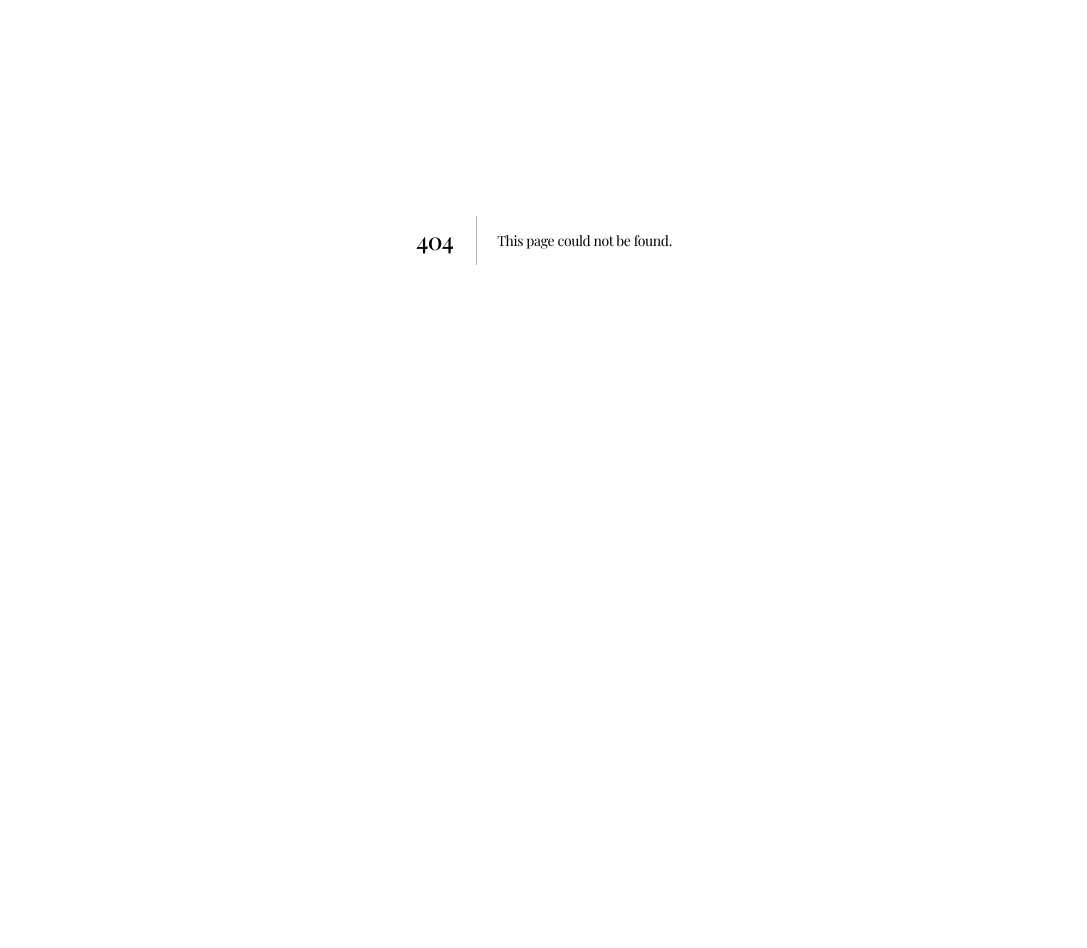
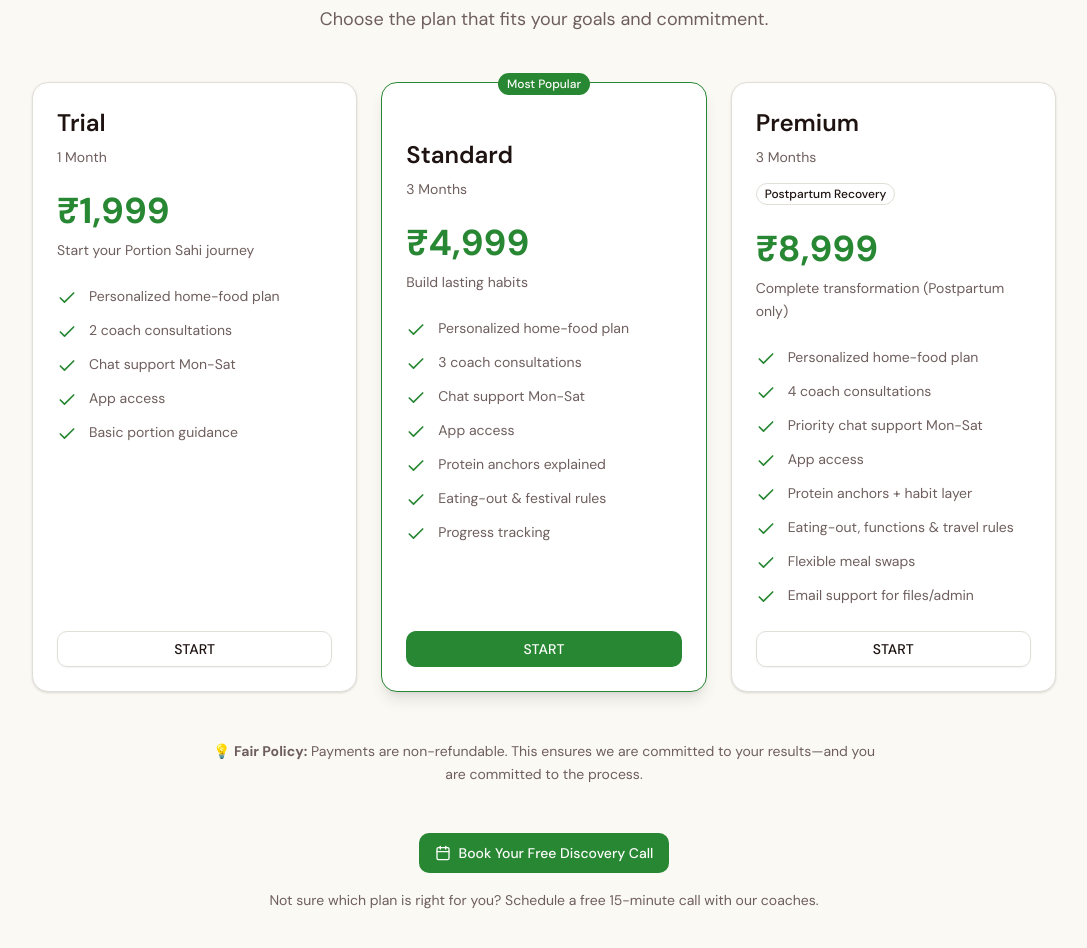
Before and after one commit to aniket9833/chatora-coach, a Next.js app: page /plans in a window 1280 px wide. Before the commit this address had no page. Shown: the part 160-1108 px from the top of the page, without its empty margins (96-1183 px from the left). Before the commit the page ends 800 px from the top, so only its background shows below. Built offline with nearby package versions, Linux system fonts and the light colour scheme; a web font is replaced by a local one.

Commit message:
Separated plans page and added payment links

```diff
--- a/app/page.tsx
+++ b/app/page.tsx
@@ -5,7 +5,6 @@
   SystemPlan,
   StakesStrip,
   Benefits,
-  Plans,
   RulesProtect,
   FAQ,
   CTA,
@@ -22,7 +21,6 @@
       <SystemPlan />
       <StakesStrip />
       <Benefits />
-      <Plans />
       <RulesProtect />
       <FAQ />
       <Testimonials />
--- /dev/null
+++ b/app/plans/page.tsx
@@ -0,0 +1,14 @@
+import { Plans } from "@/components/landing/plans";
+
+export const metadata = {
+  title: "Plans | Chatora Coach",
+  description: "Choose the perfect plan for your fitness and wellness journey.",
+};
+
+export default function PlansPage() {
+  return (
+    <main className="min-h-screen">
+      <Plans showPaymentLinks={true} />
+    </main>
+  );
+}
--- a/components/landing/benefits.tsx
+++ b/components/landing/benefits.tsx
@@ -2,6 +2,7 @@
 
 import { Check, ArrowRight } from "lucide-react";
 import { Button } from "@/components/ui/button";
+import Link from "next/link";
 
 export function Benefits() {
   const benefits = [
@@ -42,10 +43,12 @@
 
         {/* CTA */}
         <div className="mt-12 text-center">
-          <Button size="lg" className="px-8">
-            GET STARTED
-            <ArrowRight className="ml-2 h-5 w-5" />
-          </Button>
+          <Link href="/plans">
+            <Button size="lg" className="px-8">
+              START
+              <ArrowRight className="ml-2 h-5 w-5" />
+            </Button>
+          </Link>
         </div>
       </div>
     </section>
--- a/components/landing/cta.tsx
+++ b/components/landing/cta.tsx
@@ -2,6 +2,7 @@
 
 import { Button } from "@/components/ui/button";
 import { ArrowRight, MessageCircle } from "lucide-react";
+import Link from "next/link";
 
 export function CTA() {
   return (
@@ -24,14 +25,16 @@
           </p>
 
           <div className="flex flex-col sm:flex-row gap-4 justify-center">
+            <Link href="/plans">
               <Button
                 size="lg"
                 variant="secondary"
                 className="text-base px-8 group"
               >
-              START NOW
+                START
                 <ArrowRight className="ml-2 h-5 w-5 group-hover:translate-x-1 transition-transform" />
               </Button>
+            </Link>
             <Button
               size="lg"
               variant="outline"
--- a/components/landing/footer.tsx
+++ b/components/landing/footer.tsx
@@ -15,19 +15,19 @@
 const footerLinks = {
   company: [
     { label: "About Us", href: "#" },
-    { label: "Our Team", href: "#" },
-    { label: "Careers", href: "#" },
-    { label: "Blog", href: "#" },
+    // { label: "Our Team", href: "#" },
+    // { label: "Careers", href: "#" },
+    // { label: "Blog", href: "#" },
   ],
   services: [
-    { label: "Essential Plans", href: "#plans" },
-    { label: "Corporate Wellness", href: "#" },
-    { label: "Group Coaching", href: "#" },
+    { label: "Essential Plans", href: "/plans" },
+    // { label: "Corporate Wellness", href: "#" },
+    // { label: "Group Coaching", href: "#" },
     { label: "1-on-1 Coaching", href: "#" },
   ],
   support: [
     { label: "FAQ", href: "#faq" },
-    { label: "Contact Us", href: "#contact" },
+    // { label: "Contact Us", href: "#contact" },
     { label: "Privacy Policy", href: "#" },
     { label: "Terms of Service", href: "#" },
   ],
--- a/components/landing/hero.tsx
+++ b/components/landing/hero.tsx
@@ -4,6 +4,7 @@
 import { Button } from "@/components/ui/button";
 import { Badge } from "@/components/ui/badge";
 import { ArrowRight, CheckCircle } from "lucide-react";
+import Link from "next/link";
 
 export function Hero() {
   return (
@@ -45,10 +46,12 @@
             </p>
 
             <div className="animate-fade-in-up animation-delay-300 flex flex-col sm:flex-row gap-4">
-              <Button size="lg" className="text-base px-8 group">
-                START
-                <ArrowRight className="ml-2 h-5 w-5 group-hover:translate-x-1 transition-transform" />
-              </Button>
+              <Link href="/plans">
+                <Button size="lg" className="text-base px-8 group">
+                  START
+                  <ArrowRight className="ml-2 h-5 w-5 group-hover:translate-x-1 transition-transform" />
+                </Button>
+              </Link>
               {/* <Button
                 size="lg"
                 variant="outline"
--- a/components/landing/navbar.tsx
+++ b/components/landing/navbar.tsx
@@ -10,7 +10,7 @@
 
 const navLinks = [
   { href: "#home", label: "Home" },
-  { href: "#plans", label: "Plans" },
+  { href: "/plans", label: "Plans" },
   { href: "#why-us", label: "Why Us" },
   { href: "#faq", label: "FAQ" },
   { href: "#contact", label: "Contact" },
--- a/components/landing/plans.tsx
+++ b/components/landing/plans.tsx
@@ -10,9 +10,15 @@
   CardTitle,
 } from "@/components/ui/card";
 import { Badge } from "@/components/ui/badge";
-import { Check } from "lucide-react";
+import { Check, Calendar } from "lucide-react";
+import { paymentLinks } from "@/lib/bookingLinks";
+import Link from "next/link";
 
-export function Plans() {
+interface PlansProps {
+  showPaymentLinks?: boolean;
+}
+
+export function Plans({ showPaymentLinks = false }: PlansProps) {
   const plans = [
     {
       name: "Trial",
@@ -27,6 +33,7 @@
         "Basic portion guidance",
       ],
       popular: false,
+      link: paymentLinks.plan1,
     },
     {
       name: "Standard",
@@ -43,6 +50,7 @@
         "Progress tracking",
       ],
       popular: true,
+      link: paymentLinks.plan2,
     },
     {
       name: "Premium",
@@ -61,6 +69,7 @@
       ],
       postpartumOnly: true,
       popular: false,
+      link: paymentLinks.plan3,
     },
   ];
 
@@ -82,10 +91,10 @@
           {plans.map((plan, index) => (
             <Card
               key={index}
-              className={`flex flex-col transition-all relative ${
+              className={`flex flex-col transition-all duration-300 relative transform hover:scale-105 hover:shadow-2xl ${
                 plan.popular
-                  ? "border-primary shadow-lg"
-                  : "border-border hover:shadow-md"
+                  ? "border-primary shadow-lg hover:border-primary/80"
+                  : "border-border hover:shadow-md hover:border-primary"
               }`}
             >
               {plan.popular && (
@@ -127,25 +136,56 @@
               </CardContent>
 
               <CardFooter>
-                <Button
-                  className={`w-full ${!plan.popular ? "bg-transparent" : ""}`}
-                  variant={plan.popular ? "default" : "outline"}
+                <Link
+                  href={showPaymentLinks ? plan.link : "/plans"}
+                  {...(showPaymentLinks && {
+                    target: "_blank",
+                    rel: "noopener noreferrer",
+                  })}
+                  className="w-full"
                 >
-                  START
-                </Button>
+                  <Button
+                    className={`w-full transition-all duration-200 hover:opacity-90 ${!plan.popular ? "bg-transparent" : ""}`}
+                    variant={plan.popular ? "default" : "outline"}
+                  >
+                    START
+                  </Button>
+                </Link>
               </CardFooter>
             </Card>
           ))}
         </div>
 
         {/* Refund Policy */}
-        <div className="max-w-2xl mx-auto text-center">
+        <div className="max-w-2xl mx-auto text-center mb-12">
           <p className="text-sm text-muted-foreground">
             💡 <strong>Fair Policy:</strong> Payments are non-refundable. This
             ensures we are committed to your results—and you are committed to
             the process.
           </p>
         </div>
+
+        {/* Free Discovery Call Button */}
+        <div className="max-w-2xl mx-auto text-center">
+          <Link
+            href={paymentLinks.discovery}
+            target="_blank"
+            rel="noopener noreferrer"
+          >
+            <Button
+              size="lg"
+              variant="default"
+              className="gap-2 transition-all duration-200 hover:scale-105 hover:shadow-lg"
+            >
+              <Calendar className="w-5 h-5" />
+              Book Your Free Discovery Call
+            </Button>
+          </Link>
+          <p className="text-sm text-muted-foreground mt-4">
+            Not sure which plan is right for you? Schedule a free 15-minute call
+            with our coaches.
+          </p>
+        </div>
       </div>
     </section>
   );
--- a/components/landing/problem-empathy.tsx
+++ b/components/landing/problem-empathy.tsx
@@ -3,6 +3,7 @@
 import { AlertCircle, Heart, ArrowRight } from "lucide-react";
 import { Card, CardContent } from "@/components/ui/card";
 import { Button } from "@/components/ui/button";
+import Link from "next/link";
 
 export function ProblemEmpathy() {
   return (
@@ -125,10 +126,12 @@
             <p className="text-lg font-medium mb-6">
               Ready to stop restarting every Monday?
             </p>
-            <Button size="lg" className="px-10 text-base">
-              START YOUR JOURNEY
-              <ArrowRight className="ml-2 h-5 w-5" />
-            </Button>
+            <Link href="/plans">
+              <Button size="lg" className="px-10 text-base">
+                START
+                <ArrowRight className="ml-2 h-5 w-5" />
+              </Button>
+            </Link>
           </div>
         </div>
       </div>
--- a/components/landing/rules-protect.tsx
+++ b/components/landing/rules-protect.tsx
@@ -3,6 +3,7 @@
 import { Shield, ArrowRight } from "lucide-react";
 import { Card, CardContent } from "@/components/ui/card";
 import { Button } from "@/components/ui/button";
+import Link from "next/link";
 
 export function RulesProtect() {
   const rules = [
@@ -68,10 +69,12 @@
 
         {/* CTA */}
         <div className="mt-12 text-center">
-          <Button size="lg" className="px-8">
-            START NOW
-            <ArrowRight className="ml-2 h-5 w-5" />
-          </Button>
+          <Link href="/plans">
+            <Button size="lg" className="px-8">
+              START
+              <ArrowRight className="ml-2 h-5 w-5" />
+            </Button>
+          </Link>
         </div>
       </div>
     </section>
--- a/components/landing/system-plan.tsx
+++ b/components/landing/system-plan.tsx
@@ -3,6 +3,7 @@
 import { Utensils, Settings2, CheckSquare, ArrowRight } from "lucide-react";
 import { Card, CardContent } from "@/components/ui/card";
 import { Button } from "@/components/ui/button";
+import Link from "next/link";
 
 export function SystemPlan() {
   const steps = [
@@ -86,10 +87,12 @@
 
         {/* CTA */}
         <div className="mt-12 text-center">
-          <Button size="lg" className="px-8">
-            EXPLORE PLANS
-            <ArrowRight className="ml-2 h-5 w-5" />
-          </Button>
+          <Link href="/plans">
+            <Button size="lg" className="px-8">
+              START
+              <ArrowRight className="ml-2 h-5 w-5" />
+            </Button>
+          </Link>
         </div>
       </div>
     </section>
--- /dev/null
+++ b/lib/bookingLinks.ts
@@ -0,0 +1,7 @@
+export const paymentLinks = {
+  plan1: "https://razorpay.com/payment-link/plink_SFgmG6Tb7FRZNZ",
+  plan2: "https://razorpay.com/payment-link/plink_SFgqSFDsrWQw1F",
+  plan3: "https://razorpay.com/payment-link/plink_SFgskOcwBLzG5Q",
+  discovery:
+    "https://movesnstretch.practicebetter.io/#/6883134d780474d172a03f8c/bookings?r=698de3b68b5627a335cb2b31&step=services",
+};
```
Lines whose indentation alone changed are shown as unchanged.
